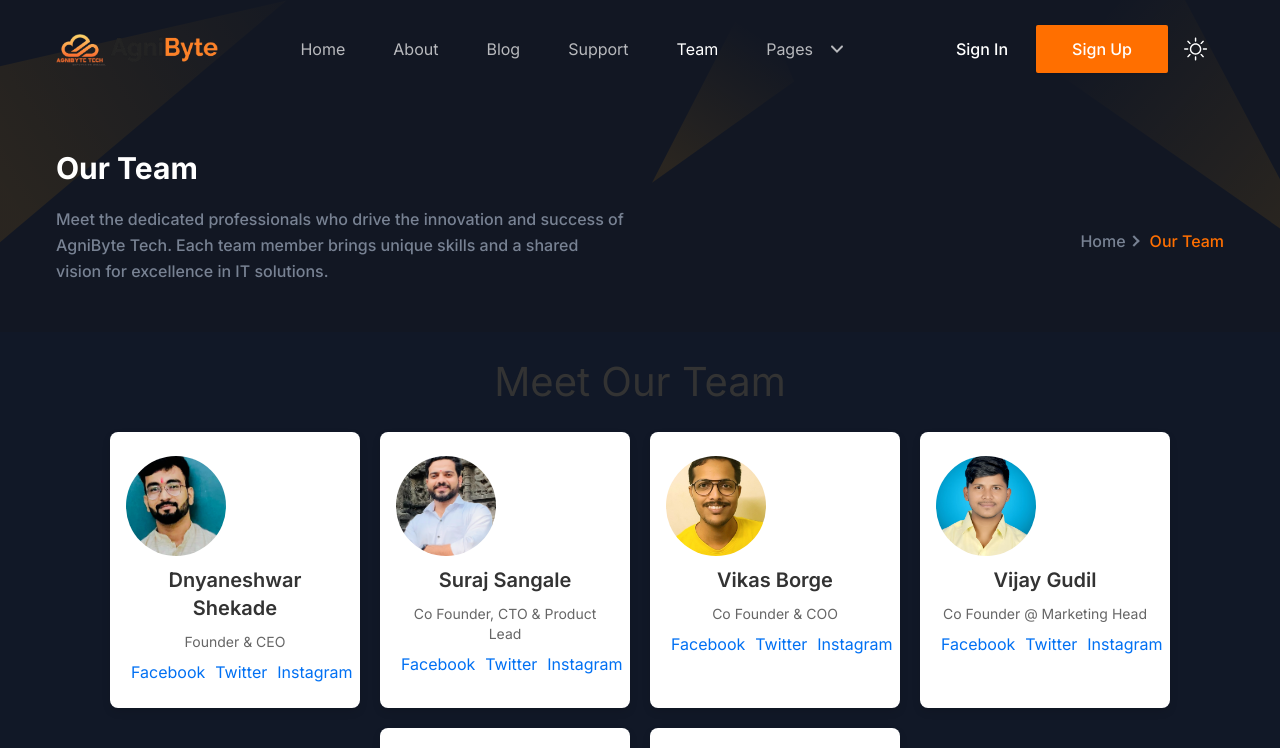
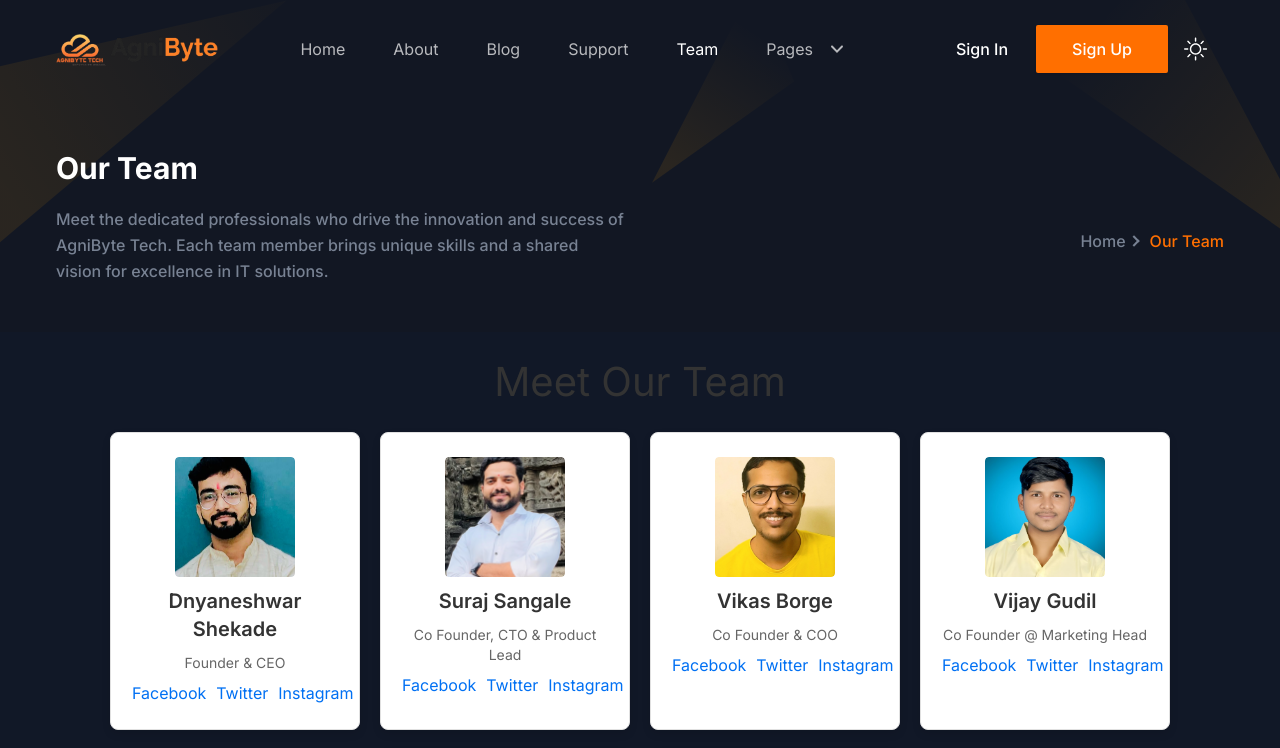
Before and after one commit to dnyaneshwarshekade/agnibyte, a Next.js app: page /team in a window 1280 px wide. Shown: the top 748 px of the page. Built offline with nearby package versions, Linux system fonts and the light colour scheme.

Commit message:
final update depploment bug resolved

```diff
--- a/src/components/Hero/index.tsx
+++ b/src/components/Hero/index.tsx
@@ -17,10 +17,10 @@ const Hero = () => {
           AgniByte Tech
         </h1>
         <p
-          className="mb-12 text-base !leading-relaxed text-body-color dark:text-body-color-dark sm:text-lg md:text-xl animate-fade-in-up delay-200"
-        >
-          Our services include web hosting, server management, and more. It's all about keeping your digital presence secure and reliable.
-          Don't hesitate to contact us for any queries. We're here to help with your IT needs.
+        className="mb-12 text-base !leading-relaxed text-body-color dark:text-body-color-dark sm:text-lg md:text-xl animate-fade-in-up delay-200"
+          >
+        Our services include web hosting, server management, and more. It&apos;s all about keeping your digital presence secure and reliable.
+        Don&apos;t hesitate to contact us for any queries. We&apos;re here to help with your IT needs.
         </p>
 
         <div className="flex flex-col items-center justify-center space-y-4 sm:flex-row sm:space-x-4 sm:space-y-0">
--- a/src/components/Team/TeamMember.tsx
+++ b/src/components/Team/TeamMember.tsx
@@ -1,5 +1,5 @@
-// components/Team/TeamMember.tsx
 import React from 'react';
+import Image from 'next/image'; // Import Image from 'next/image'
 import { TeamType } from '@/types/team';
 
 interface TeamMemberProps {
@@ -9,7 +9,15 @@ interface TeamMemberProps {
 const TeamMember: React.FC<TeamMemberProps> = ({ member }) => {
   return (
     <div className="team-member px-4 py-6">
-      <img src={member.image} alt={member.name} className="w-full h-auto rounded-full" />
+      <div className="image-container relative w-32 h-32">
+        <Image
+          src={member.image}
+          alt={member.name}
+          layout="fill" // Use layout="fill" with a container
+          objectFit="cover" // Apply object-fit through CSS
+          className="rounded-lg" // Apply rounded corners through class
+        />
+      </div>
       <h3 className="mt-4 text-lg font-semibold">{member.name}</h3>
       <p className="text-sm text-gray-600">{member.designation}</p>
       <div className="social-links mt-2">
--- a/src/styles/index.css
+++ b/src/styles/index.css
@@ -38,14 +38,14 @@
   /* Team Page Styles */
   .team-page {
     padding: 20px;
-    background-color: #f9f9f9;
+    background-color: #f9f9f9; /* Light background color */
   }
 
   .team-page h1 {
     text-align: center;
     font-size: 2.5rem;
     margin-bottom: 20px;
-    color: #333;
+    color: #333; /* Dark text color */
   }
 
   .team-list {
@@ -56,36 +56,47 @@
   }
 
   .team-member {
-    background: #fff;
-    border-radius: 8px;
-    box-shadow: 0 4px 8px rgba(0, 0, 0, 0.1);
+    background: #fff; /* White background */
+    border-radius: 8px; /* Rounded corners */
+    box-shadow: 0 4px 8px rgba(0, 0, 0, 0.1); /* Subtle shadow */
     text-align: center;
     padding: 20px;
     max-width: 250px;
     transition: transform 0.3s ease, box-shadow 0.3s ease;
+    border: 1px solid #e0e0e0; /* Light border for material look */
   }
 
   .team-member:hover {
     transform: translateY(-10px);
-    box-shadow: 0 6px 12px rgba(0, 0, 0, 0.2);
+    box-shadow: 0 6px 12px rgba(0, 0, 0, 0.2); /* Enhanced shadow on hover */
+  }
+
+  .team-member .image-container {
+    position: relative;
+    width: 120px; /* Set width of the image container */
+    height: 120px; /* Set height of the image container */
+    margin: 0 auto; /* Center the image container */
+    border-radius: 4px; /* Rounded corners */
+    overflow: hidden; /* Ensure the image stays within the container */
   }
 
   .team-member img {
-    border-radius: 50%;
-    width: 100px;
-    height: 100px;
-    object-fit: cover;
-    margin-bottom: 10px;
+    position: absolute;
+    top: 0;
+    left: 0;
+    width: 100%;
+    height: 100%;
+    object-fit: cover; /* Cover the container */
   }
 
   .team-member h3 {
     font-size: 1.25rem;
     margin: 10px 0;
-    color: #333;
+    color: #333; /* Dark text color */
   }
 
   .team-member p {
-    color: #666;
+    color: #666; /* Light grey text color */
   }
 
   .social-links {
@@ -95,12 +106,25 @@
   .social-links a {
     margin: 0 5px;
     text-decoration: none;
-    color: #0070f3;
+    color: #0070f3; /* Link color */
   }
 
   .social-links a:hover {
-    color: #0056b3;
+    color: #0056b3; /* Darker color on hover */
   }
+}
+
+
+/* Image container styles for Next.js Image component */
+.image-container {
+  position: relative;
+  width: 120px; /* Set the desired width */
+  height: 120px; /* Set the desired height */
+}
+
+.image-container img {
+  border-radius: 4px; /* Rounded corners for the image */
+  object-fit: cover; /* Cover the image container */
 }
 
 @keyframes fadeIn {
```
